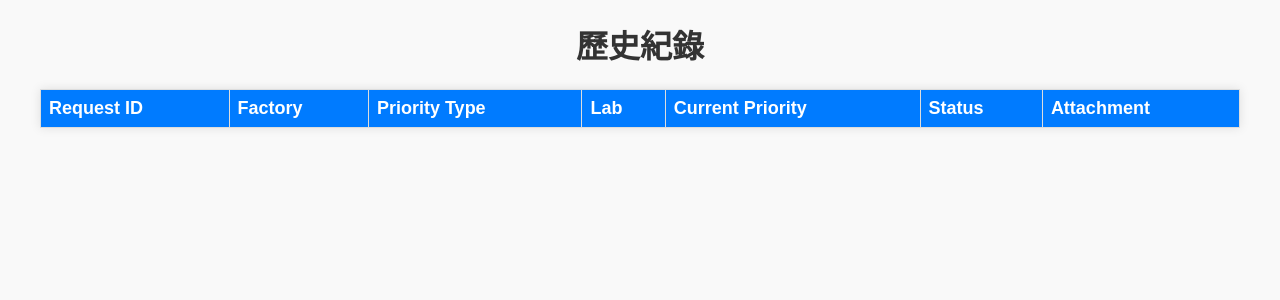
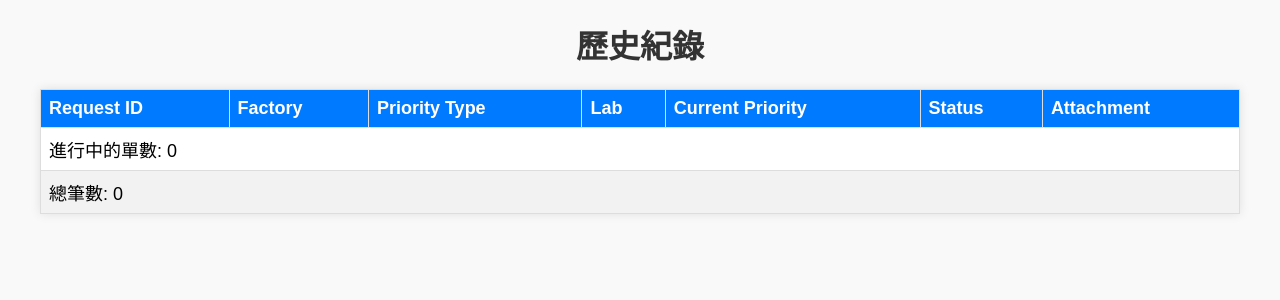
Before and after one commit to chingching17/Cloud_Native_Final, a Django app: page /history/ in a window 1280 px wide. Shown: the part 92-392 px from the top of the page. Run offline with Django 4.2, Linux system fonts and the light colour scheme; data that the repository does not hold is empty; parts of the project's set-up code (start-up, migrations or seed data) failed here and were passed over.

Commit message:
feat/order_count

```diff
--- a/mysite/web_cn/templates/history.html
+++ b/mysite/web_cn/templates/history.html
@@ -94,6 +94,12 @@
                 <td><a href="media/{{ row.6 }}" target="_blank">{{ row.6 }}</a></td>
             </tr>
         {% endfor %}
+        <tr class="count-row">
+            <td colspan="9">進行中的單數: {{ ongoing_count }}</td>
+        </tr>
+        <tr class="count-row">
+            <td colspan="9">總筆數: {{ total_count }}</td>
+        </tr>
     </tbody>
 </table>
 </div>
--- a/mysite/web_cn/templates/manage.html
+++ b/mysite/web_cn/templates/manage.html
@@ -125,6 +125,9 @@
                 </tr>
             {% endif %}
         {% endfor %}
+        <tr class="count-row">
+            <td colspan="9">進行中的單數: {{ ongoing_count }}</td>
+        </tr>
     </tbody>
 </table>
 </div>
--- a/mysite/web_cn/views.py
+++ b/mysite/web_cn/views.py
@@ -32,7 +32,13 @@ def show_history(request):
 	with connection.cursor() as cursor:
 		cursor.execute(query)
 		results = cursor.fetchall()
-	return render(request, 'history.html', {'results': results})
+
+	ongoing_count = sum(1 for row in results if row[5] == '進行中')
+	context = { 'results': results,
+                'total_count' : len(results),
+                'ongoing_count': ongoing_count}
+
+	return render(request, 'history.html', context)
 
 def add(request):
     return render(request, 'add.html', {})
@@ -42,7 +48,12 @@ def manage(request):
 	with connection.cursor() as cursor:
 		cursor.execute(query)
 		results = cursor.fetchall()
-	return render(request, 'manage.html', {'results': results})
+
+	ongoing_count = sum(1 for row in results if row[5] == '進行中')
+	context = { 'results': results,
+                'ongoing_count': ongoing_count}
+
+	return render(request, 'manage.html', context)
 
 def add_order(request):
     if request.method == 'POST':
```
